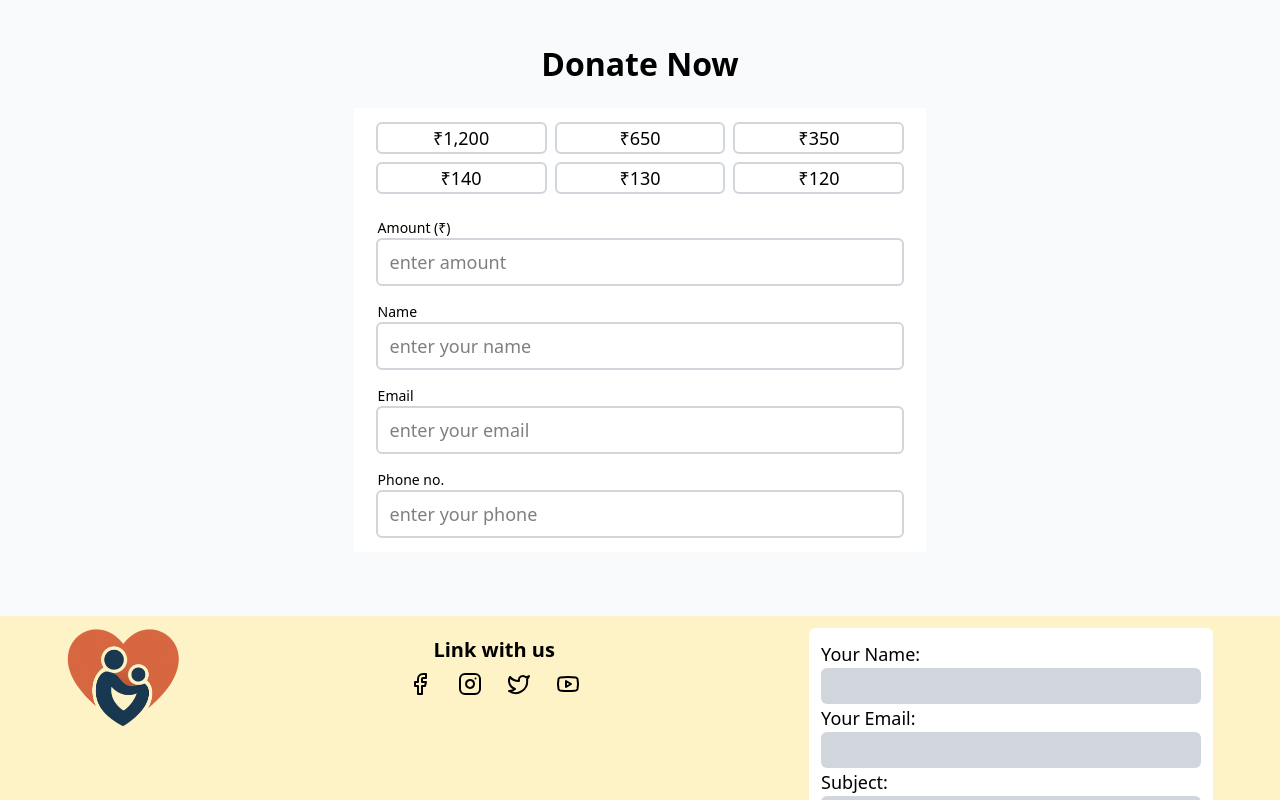
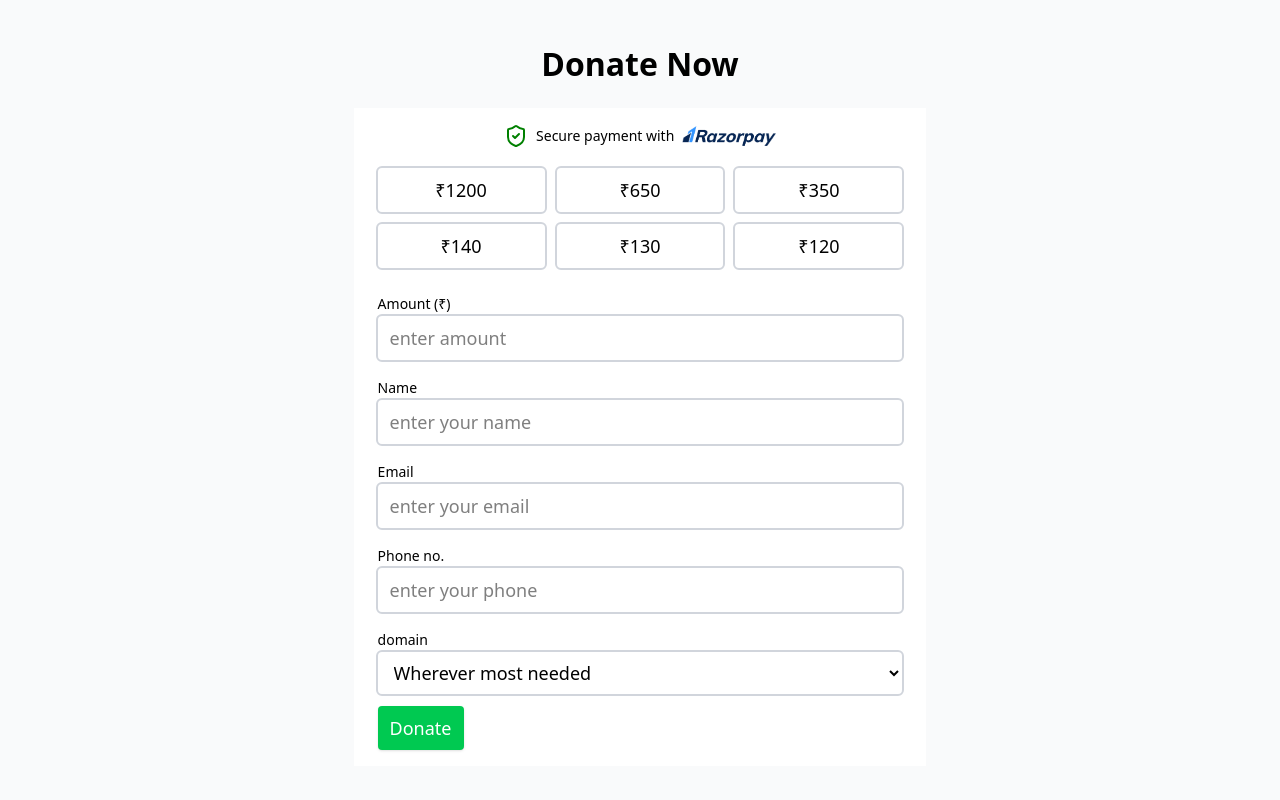
Before and after one commit to Deepak229-hub/Adopt-a-Need-frontend, a React (Vite) app: page /donate in a window 1280 px wide. Shown: the part 700-1500 px from the top of the page. Built offline with nearby package versions, Linux system fonts and the light colour scheme.

Commit message:
implemented the donation system

```diff
--- a/src/components/Navbar.jsx
+++ b/src/components/Navbar.jsx
@@ -5,7 +5,7 @@ import {CircleUserRound} from "lucide-react";
 const Navbar = () => {
     const {isLoggedIn, userData} = useAuth();
     return (
-        <header className={`fixed top-0 left-0 right-0 w-full backdrop-blur-2xl z-50`}>
+        <header className={`fixed top-0 left-0 right-0 w-full backdrop-blur-2xl z-50 text-black`}>
             <nav className={`flex py-[2.4rem] px-[4.2rem] justify-between`}>
                 <div>
                     <Link to={"/"}><img src="/images/Logo.png" alt="adopt-a-need logo" className={`h-9`}></img></Link>
--- a/src/pages/Donate.jsx
+++ b/src/pages/Donate.jsx
@@ -1,30 +1,33 @@
 import { useState } from "react";
 import { createOrder, validateOrder } from "../api/donation";
+import {ShieldCheck} from "lucide-react"
 
 const Donate = () => {
-    const [hide, setHide] = useState(true);
-
-    const [amount, setAmount] = useState(null);
-
     const [info, setInfo] = useState({
         name: "",
         email: "",
         phone: "",
-        amount: amount,
+        amount: null,
+        domain: "WHEREVER MOST NEEDED"
     });
 
     const payNow = async () => {
         const body = {
-            amount: amount,
+            amount: info.amount,
             currency: "INR",
             receipt: "receipt#1",
-            notes: {},
-        }
+            notes: {
+                "name": info.name,
+                "email": info.email,
+                "phone": info.phone,
+                "domain": info.domain,
+            }
+        };
         const order = await createOrder(body);
 
         let options = {
             "key": "rzp_test_RoEYadOfP4eVdX",
-            "amount": amount,
+            "amount": info.amount * 100,
             "currency": "INR",
             "name": "Adopt-a-Need",
             "description": "Test Transaction",
@@ -40,11 +43,11 @@ const Donate = () => {
                 }
             },
             "prefill": {
-                "name": "Deepak Tiwari",
-                "email": "tiwarideepak.dk.2004@gmail.com",
-                "contact": "+917490893975",
+                "name": info.name,
+                "email": info.email,
+                "contact": "+91" + info.phone,
             },
-            "notes": "sample payment",
+            "notes": info.domain,
             "theme": {
                 "color": "#3399cc",
             },
@@ -86,23 +89,43 @@ const Donate = () => {
                     </div>
                     <div className={`self-center w-1/2`}>
                         <div className={`bg-white py-4 px-6 flex flex-col gap-5`}>
+                            <div className={`w-full flex justify-center text-sm items-center gap-2`}>
+                                <div>
+                                    <ShieldCheck color="green" />
+                                </div>
+                                <div>
+                                    <p>Secure payment with </p>
+                                </div>
+                                <div>
+                                    <img src="/images/razorpay.png" className="h-5" alt="" />
+                                </div>
+                            </div>
                             <div className={`grid grid-cols-3 gap-3`}>
-                                <button onClick={() => setAmount(1200)} className={`outline-2 outline-gray-300 rounded-sm focus:outline-3 focus:outline-green-500`}>₹1,200</button>
-                                <button onClick={() => setAmount(650)} className={`outline-2 outline-gray-300 rounded-sm focus:outline-3 focus:outline-green-500`}>₹650</button>
-                                <button onClick={() => setAmount(350)} className={`outline-2 outline-gray-300 rounded-sm focus:outline-3 focus:outline-green-500`}>₹350</button>
-                                <button onClick={() => setAmount(140)} className={`outline-2 outline-gray-300 rounded-sm focus:outline-3 focus:outline-green-500`}>₹140</button>
-                                <button onClick={() => setAmount(130)} className={`outline-2 outline-gray-300 rounded-sm focus:outline-3 focus:outline-green-500`}>₹130</button>
-                                <button onClick={() => setAmount(120)} className={`outline-2 outline-gray-300 rounded-sm focus:outline-3 focus:outline-green-500`}>₹120</button>
+                                {[1200, 650, 350, 140, 130, 120].map(d => (
+                                    <>
+                                    <button onClick={() => setInfo({...info, amount: d})} className={`outline-2 outline-gray-300 focus:outline-3 focus:outline-green-500 rounded-sm py-2`}>₹{d}</button>
+                                    </>
+                                ))}
                             </div>
                             <div className={`text-left`}>
-                                <form className="flex flex-col gap-3">
+                                <form className="flex flex-col gap-3" onSubmit={async (e) => {
+                                            e.preventDefault();
+                                            await payNow();
+                                            setInfo({
+                                                name: "",
+                                                email: "",
+                                                phone: "",
+                                                domain: "WHEREVER MOST NEEDED",
+                                                amount: null,
+                                            });
+                                        }}>
                                     <div>
                                         <label htmlFor="amount" className={`text-sm`}>Amount (₹)</label><br />
                                         <input
                                          type="number"
                                          name="amount"
-                                         value={amount}
-                                         onChange={(e) => setAmount(e.target.value)}
+                                         value={info.amount ?? ""}
+                                         onChange={(e) => setInfo({...info, [e.target.name]: e.target.value === "" ? null : Number(e.target.value)})}
                                          placeholder="enter amount"
                                          className={`outline-2 outline-gray-300 w-full py-2 px-3 rounded-sm focus:outline-blue-500 focus:outline-3`}
                                          required
@@ -144,6 +167,26 @@ const Donate = () => {
                                          required
                                         />
                                     </div>
+                                    <div>
+                                        <label htmlFor="domain" className="text-sm">domain</label> <br />
+                                        <select
+                                         name="domain"
+                                         value={info.domain}
+                                         onChange={(e) => setInfo({
+                                            ...info,
+                                            [e.target.name]: e.target.value,
+                                         })}
+                                         className={`outline-2 outline-gray-300 w-full py-2 px-3 rounded-sm focus:outline-blue-500 focus:outline-3`}
+                                        >
+                                            <option value="HEALTHCARE">Healthcare</option>
+                                            <option value="EDUCATION">Education</option>
+                                            <option value="LIFESTYLE">Lifestyle</option>
+                                            <option value="WHEREVER MOST NEEDED">Wherever most needed</option>
+                                        </select>
+                                    </div>
+                                    <div>
+                                        <button type="submit" className={`bg-green-500 text-white py-2 px-3 shadow-sm rounded-sm`}>Donate</button>
+                                    </div>
                                 </form>
                             </div>
                         </div>
```
Also changed, not shown: public/images/razorpay.png (added).
